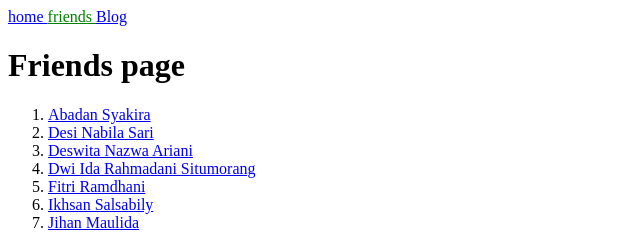
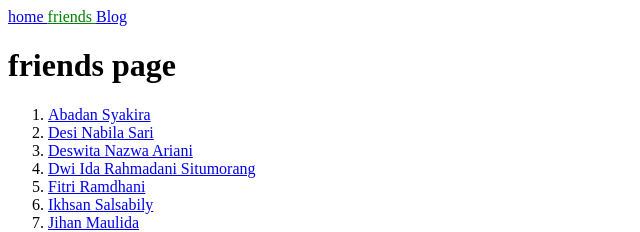
Before and after one commit to DAYAT-YAT/dayatyat.github.io, a Jekyll site: the page built from friends.md, in a window 1280 px wide. Shown: the top 232 px of the page, without its empty margins (0-640 px from the left). Built offline with Jekyll 4.4.1, drawn with Linux system fonts in a browser that asks for light colours.

Commit message:
pertemuan6

```diff
--- a/friends.md
+++ b/friends.md
@@ -1,9 +1,9 @@
 ---
 layout: default
-title: Friends
+title: friends
 ---
 
-# Friends page
+# friends page
 1. [Abadan Syakira](https://abadan1912.github.io/)
 2. [Desi Nabila Sari](https://desynabilasari.github.io/)
 3. [Deswita Nazwa Ariani](https://deswitanazwa.github.io/)
```
